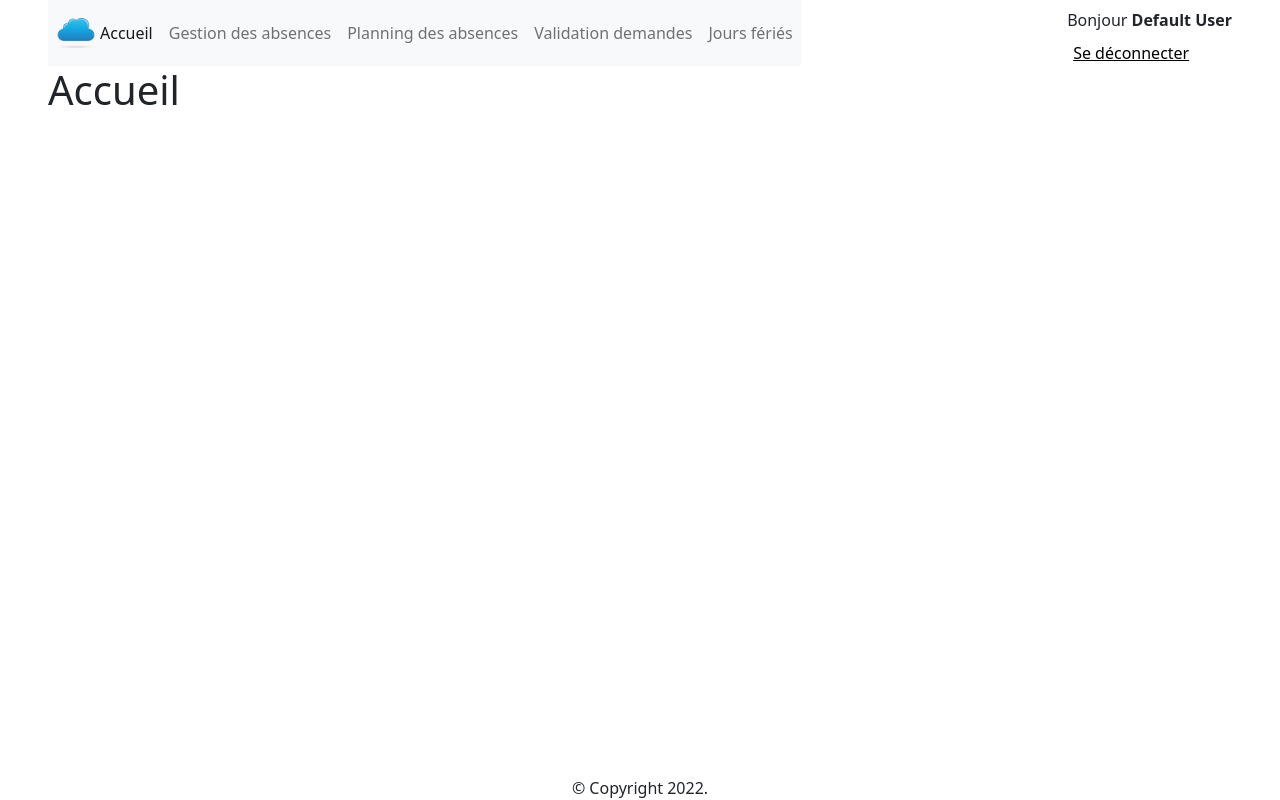
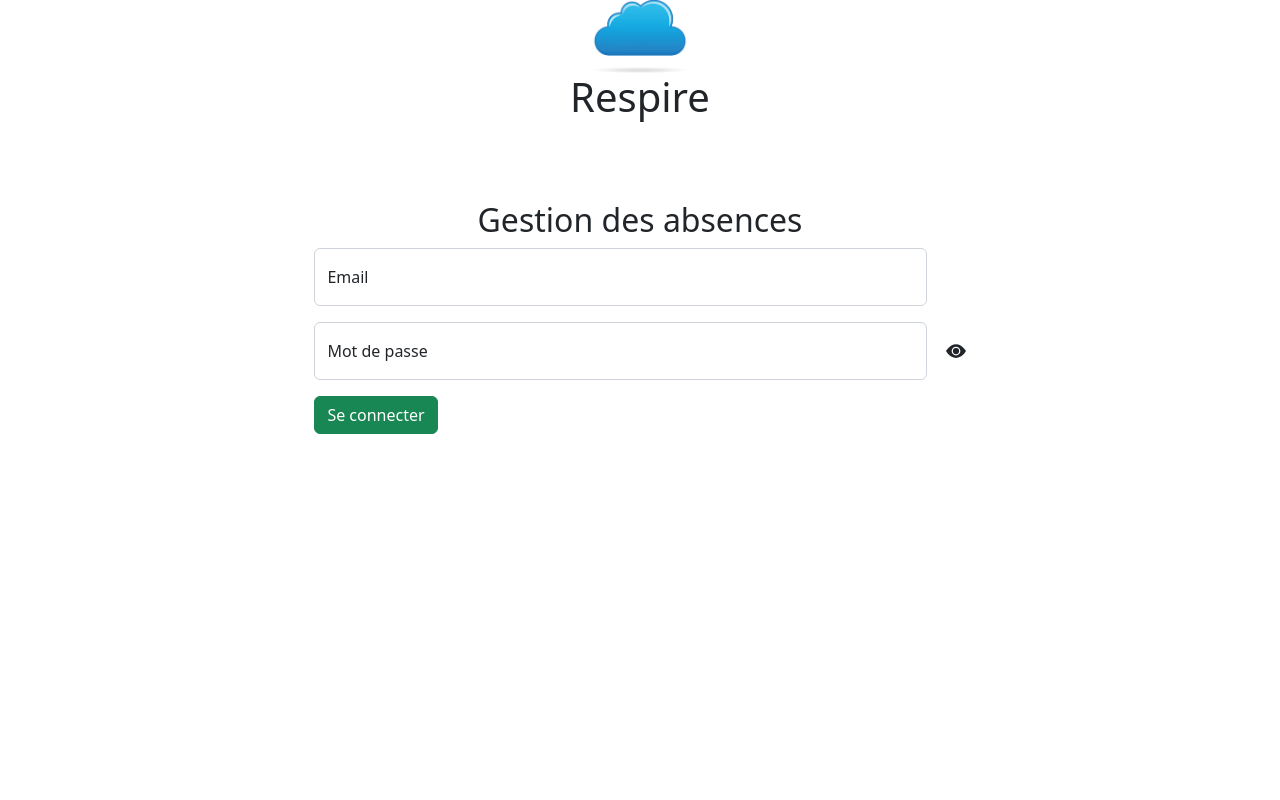
Before and after one commit to Damien-LAITANI/Gestion_absences_React_Node, a React (Create React App) app in the folder app-react/: page / in a window 1280 px wide. Built offline with nearby package versions, Linux system fonts and the light colour scheme; no server answers.

Commit message:
affichage conditionnel du login si pas de token

```diff
--- a/app-react/src/App.tsx
+++ b/app-react/src/App.tsx
@@ -71,10 +71,12 @@ const defaultUser: IUser = {
 
 const App = () => {
 	const [user, setUser] = useState<IUser>(defaultUser);
-	const [userToken, setUserToken] = useState<string>('');
+	const [userToken, setUserToken] = useState<string | null>(null);
 	const [holidays, setHolidays] = useState(defaultHolidays);
 	const [employees, setEmployees] = useState<any[] | []>([]);
 	const [isManager, setIsManager] = useState(false);
+
+	console.log(userToken);
 
 	const navigate = useNavigate();
 	// console.log(user);
@@ -227,6 +229,8 @@ const App = () => {
 
 	return (
 		<div className="app container-fluid min-vh-100 d-flex flex-column px-5">
+			{userToken ? (
+				<>
 					<Header user={user} isManager={isManager} logout={logout} />
 					<main className="flex-grow-1">
 						<Routes>
@@ -252,7 +256,10 @@ const App = () => {
 								}
 							/>
 							{isManager && (
-						<Route path="/report-list" element={<ReportList />} />
+								<Route
+									path="/report-list"
+									element={<ReportList />}
+								/>
 							)}
 							<Route
 								path="/holiday"
@@ -277,6 +284,20 @@ const App = () => {
 						</Routes>
 					</main>
 					<Footer />
+				</>
+			) : (
+				<Routes>
+					<Route
+						path="/*"
+						element={
+							<Login
+								setUser={setUser}
+								setUserToken={setUserToken}
+							/>
+						}
+					/>
+				</Routes>
+			)}
 		</div>
 	);
 };
--- a/app-react/src/features/components/Login/Login.tsx
+++ b/app-react/src/features/components/Login/Login.tsx
@@ -7,9 +7,10 @@ import Cookies from 'js-cookie';
 
 interface ILogin {
 	setUser: Function;
+	setUserToken: Function;
 }
 
-const Login = ({ setUser }: ILogin) => {
+const Login = ({ setUser, setUserToken }: ILogin) => {
 	const [showPassword, setShowPassword] = useState(false);
 	const navigate = useNavigate();
 
@@ -32,6 +33,7 @@ const Login = ({ setUser }: ILogin) => {
 			};
 
 			if (Cookies.set('Token', response.data.token, optionsCookie)) {
+				setUserToken(Cookies.get('Token'));
 				navigate('/');
 			}
 		}
```
Lines whose indentation alone changed are shown as unchanged.
